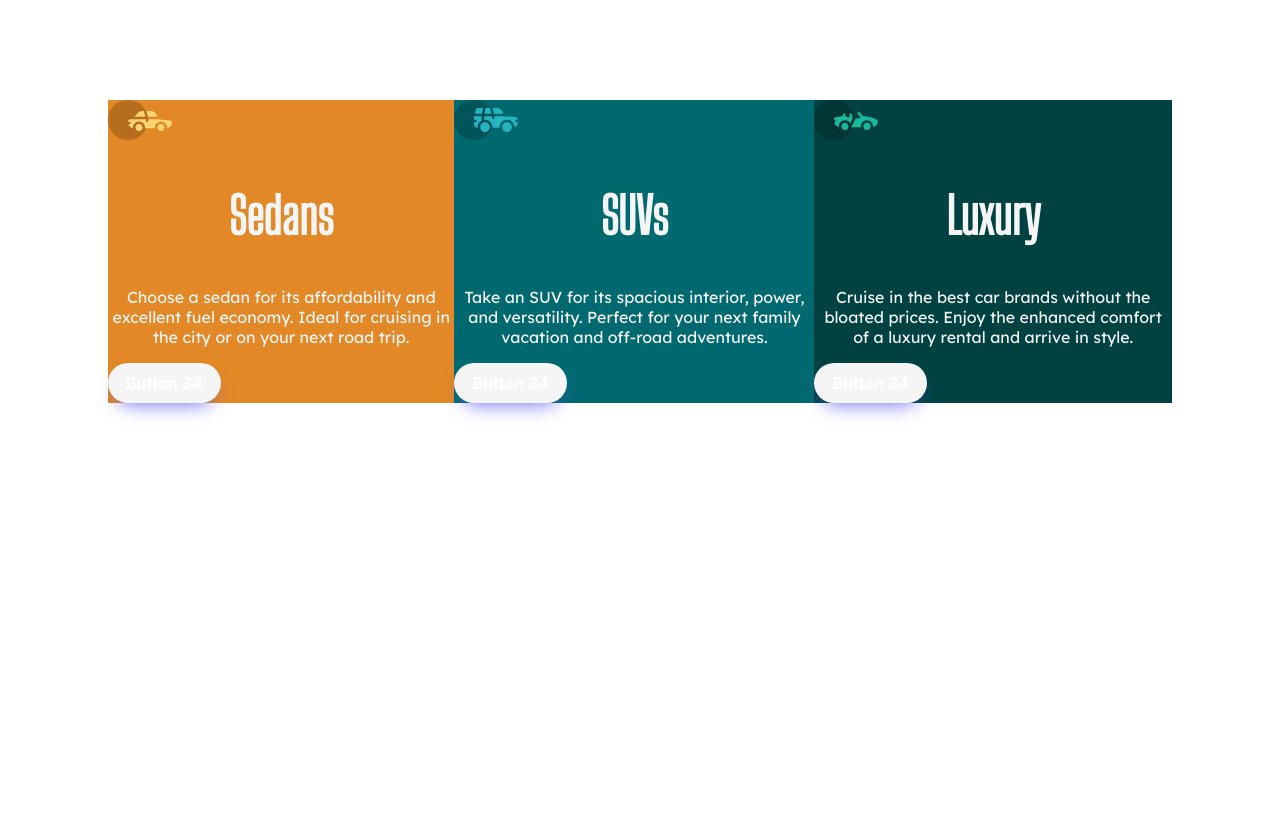
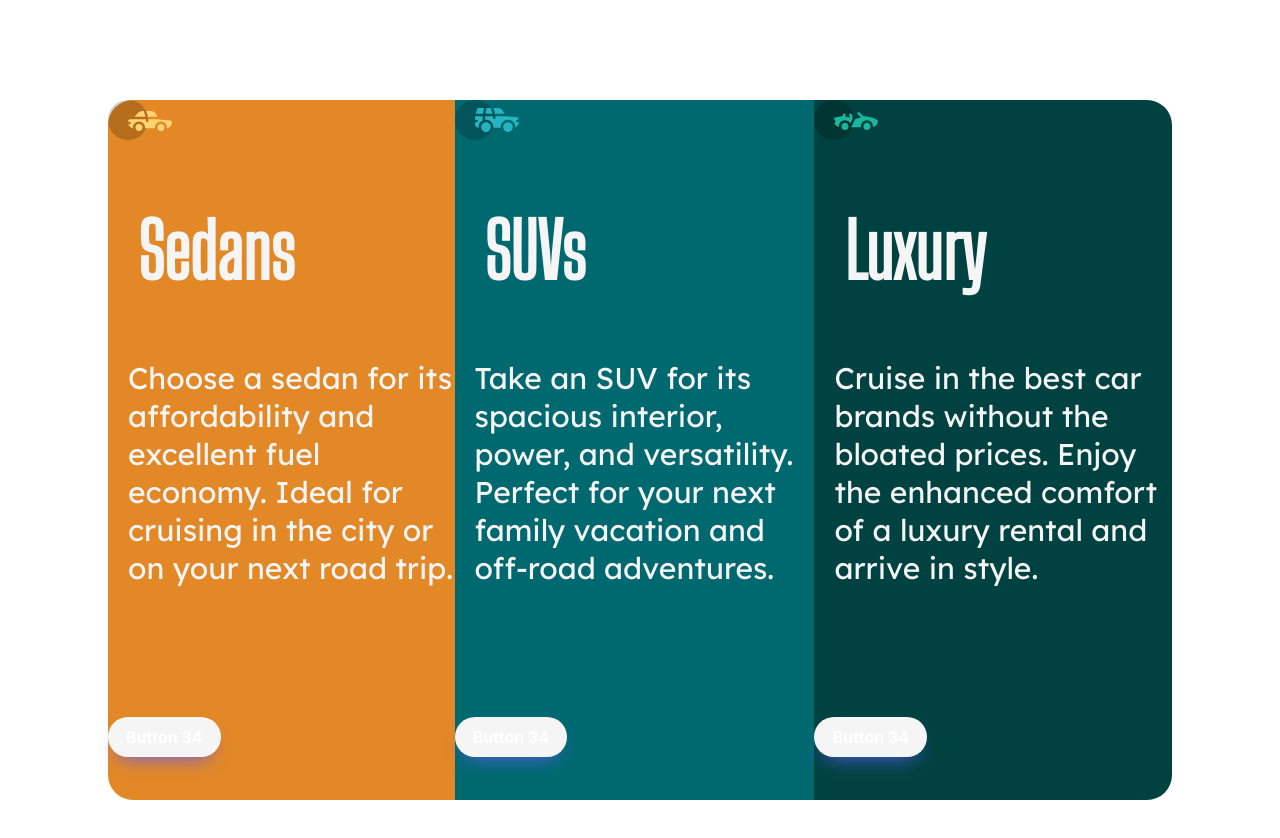
Before and after one commit to UbaidRussell/3-column-preview-card-component, a plain HTML site: page index.html in a window 1280 px wide. Before the commit the page ends 800 px from the top, so only its background shows below. Drawn offline with Linux system fonts and the light colour scheme.

Commit message:
Added border radius to our left and right card elements 📦

```diff
--- a/CSS/main.css
+++ b/CSS/main.css
@@ -1,38 +1,50 @@
 .attribution { font-size: 11px; text-align: center; }
 .attribution a { color: hsl(228, 45%, 44%); }
 img{
-    text-align: center;
+    text-align: center
 }
 h1,h2{
     font-family: 'Big Shoulders Display', cursive;
-    text-align: center;
-    font-size: 50px;
+    margin-left: 30px;
+    font-size: 75px;
     color: whitesmoke;
 }
 p{
     color: whitesmoke;
-    text-align: center;
     font-family: 'Lexend Deca', sans-serif;
+    font-size: 30px;
+    margin-left: 20px;
 }
 .container{
     display: flex;
     margin: 100px;
+    border-radius: 20px;
 }
-
+.card{
+    border-radius: 5px;
+}
 .card-one{
     background-color: hsl(31, 77%, 52%);
     border: #5E5DF0;
+    height: 700px;
+    border-top-left-radius: 25px;
+    border-bottom-left-radius:25px ;
 }
 
 .card-two{
-    background-color:hsl(184, 100%, 22%)
+    background-color:hsl(184, 100%, 22%);
+    height: 700px;
 }
 .card-three{
-    background-color:hsl(179, 100%, 13%)
+    background-color:hsl(179, 100%, 13%);
+    height: 700px;
+    border-top-right-radius: 25px;
+    border-bottom-right-radius:25px ;
 }
 /* Button CSS */
 /*Button one*/
 .button-one {
+    margin-top: 100px;
     background: whitesmoke;
     border-radius: 999px;
     box-shadow: #5E5DF0 0 10px 20px -10px;
@@ -55,6 +67,7 @@
   }
   /*Button Two*/
 .button-two {
+    margin-top: 100px;
     background: whitesmoke;
     border-radius: 999px;
     box-shadow: #5E5DF0 0 10px 20px -10px;
@@ -77,6 +90,7 @@
   }
   /*Button three*/
 .button-three {
+    margin-top: 100px;
     background: whitesmoke;
     border-radius: 999px;
     box-shadow: #5E5DF0 0 10px 20px -10px;
```
